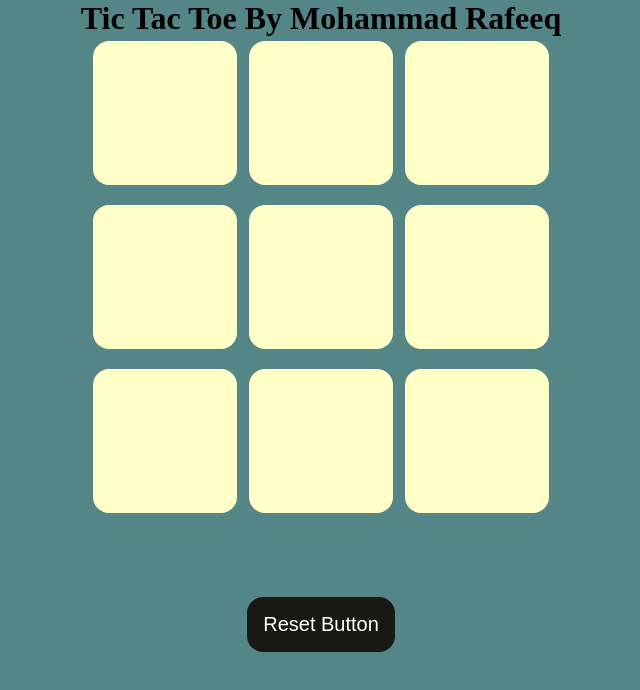
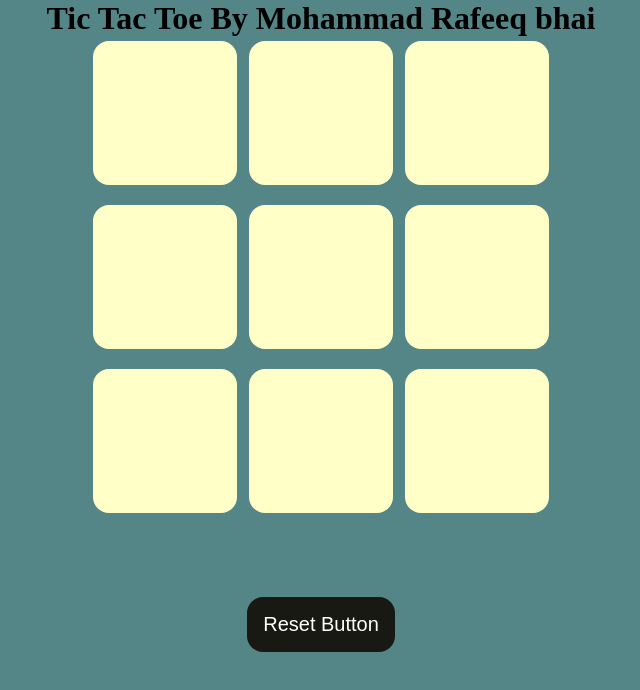
Before and after one commit to MohammadRafeeq7095/tic-tac-toe-docker, a plain HTML site: page index.html in a window 1280 px wide. Shown: the whole page, without its empty margins (319-959 px from the left). Drawn offline with Linux system fonts and the light colour scheme.

Commit message:
Update index.html

```diff
--- a/index.html
+++ b/index.html
@@ -7,7 +7,7 @@
     <link rel="stylesheet" href="style.css" />
 </head>
 <body>
-     <h1>Tic Tac Toe By Mohammad Rafeeq</h1>
+     <h1>Tic Tac Toe By Mohammad Rafeeq bhai</h1>
      <div class="msg-container hide">
         <p id="msg">Winner</p>
         <button id="new-btn">New Game</button>
```
